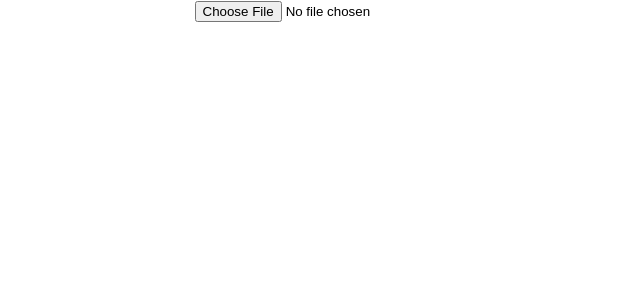
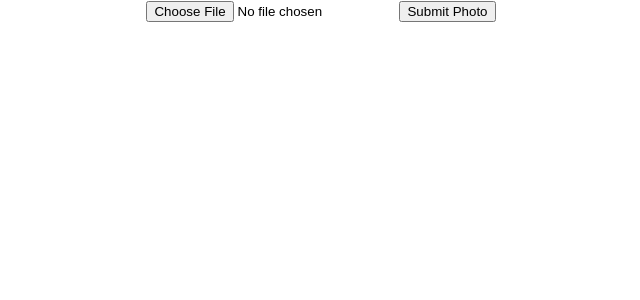
Before and after one commit to StevenWDowd/pixly, a React (Create React App) app in the folder pixly/pixly-frontend/: page / in a window 1280 px wide. Shown: the top 300 px of the page, without its empty margins (319-959 px from the left). Built offline with nearby package versions, Linux system fonts and the light colour scheme.

Commit message:
Worked on frontend request functionality, CORS on back end

```diff
--- a/pixly/pixly-frontend/src/AddPhotoForm.js
+++ b/pixly/pixly-frontend/src/AddPhotoForm.js
@@ -1,3 +1,5 @@
+import { useState } from "react";
+
 /** Renders a form to upload a photo
  *
  * Props:
@@ -5,20 +7,31 @@
  *
  */
 function AddPhotoForm({ uploadPhoto }) {
+  const [formData, setFormData] = useState({user_photo: ""});
 
-  function handleSubmit(evt) {
+  function handleChange(evt) {
+    const { value, name } = evt.target;
+    setFormData(f => ({
+      ...f,
+      [name]: value,
+    }));
+  }
+
+  async function handleSubmit(evt) {
     evt.preventDefault();
     try {
       const { value } = evt.target;
-      uploadPhoto(value);
+      console.log("formData is ", formData);
+      await uploadPhoto(formData);
     } catch (err) {
       console.log(err, "error caught in AddPhotoForm");
     }
   }
   return (
-    <form onSubmit={handleSubmit}>
+    <form className="AddPhotoForm" onSubmit={handleSubmit}>
       <label htmlFor="photo"></label>
-      <input id="photo" name="user_photo" type="file" accept=".jpg"></input>
+      <input id="photo" name="user_photo" type="file" accept=".jpg" value={formData.user_photo} onChange={handleChange}></input>
+      <button className="AddPhotoForm-submit-btn">Submit Photo</button>
     </form>
   );
 }
--- a/pixly/pixly-frontend/src/App.js
+++ b/pixly/pixly-frontend/src/App.js
@@ -1,7 +1,7 @@
 import React, { useState, useEffect } from 'react';
 import './App.css';
 import AddPhotoForm from './AddPhotoForm';
-import uploadImage from './pixlyApi';
+import PixlyApi from './pixlyApi';
 
 /** App
  *
@@ -13,7 +13,8 @@ import uploadImage from './pixlyApi';
 function App() {
   const [photoList, setPhotoList] = useState([]);
 
-  async function uploadPhoto(img) {
+  async function uploadPhoto(formData) {
+    const img = formData.user_photo
     const resp = await PixlyApi.uploadImage(img);
     const newPhoto = await resp.json() //{obj of photo info} or {message: photo failed to upload}
     setPhotoList([...photoList, newPhoto])
--- a/pixly/pixly-frontend/src/pixlyApi.js
+++ b/pixly/pixly-frontend/src/pixlyApi.js
@@ -16,12 +16,18 @@ class PixlyApi {
   }
 
   static async uploadImage(photo) {
+    console.log(photo);
     let res = await fetch(`${BASE_URL}/add`, {
       method: "POST",
       body: { 'user_photo': photo },
       headers: { 'content-type': "multipart/form-data" }
     });
+    if (res.status === 400){
+      console.log("bad request");
+    }
     return res;
   }
 
 }
+
+export default PixlyApi;
```
Also changed, not shown: 2 other files (tests, documents, lock files or other folders).
